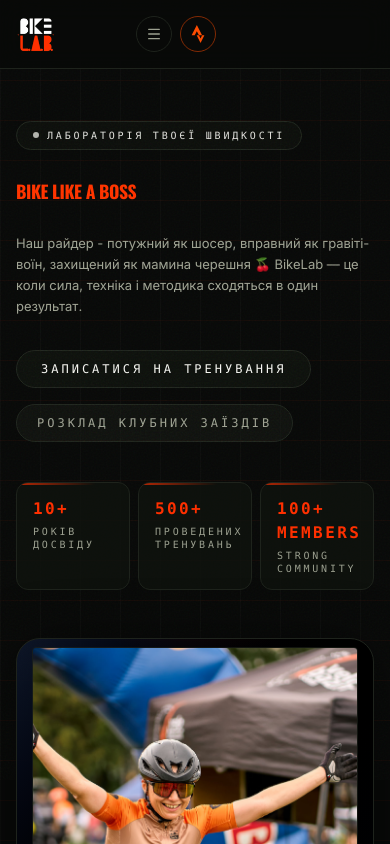
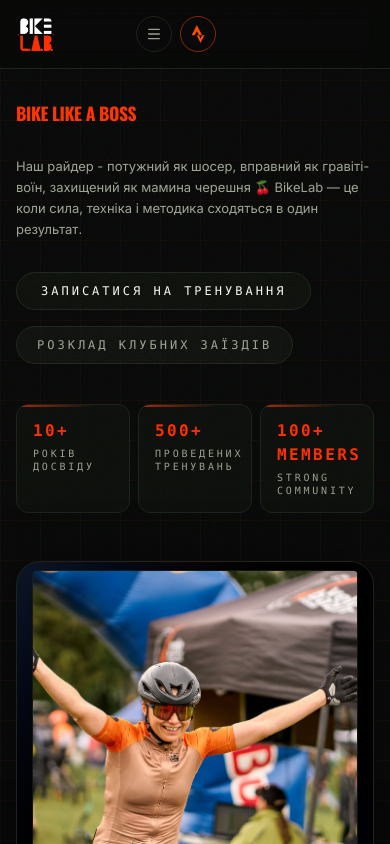
Before and after one commit to VasileAdicto/bikelab-site, a Next.js app: page / in a window 390 px wide. Shown: the top 844 px of the page. Built offline with nearby package versions, Linux system fonts and the light colour scheme.

Commit message:
Adjust layout and spacing in Home component for better visual alignment and responsiveness.

```diff
--- a/src/app/page.tsx
+++ b/src/app/page.tsx
@@ -39,18 +39,8 @@ export default function Home() {
     <div className="relative space-y-16">
       <div className="lab-noise" />
 
-      <section className="grid gap-12 pt-6 md:grid-cols-[minmax(0,1.4fr)_minmax(0,1fr)] items-center">
+      <section className="grid gap-12 pt-2 md:grid-cols-[minmax(0,1.4fr)_minmax(0,1fr)] items-start">
         <div className="space-y-8">
-          <motion.p
-            className="inline-flex items-center gap-2 rounded-full border border-border bg-card/60 px-4 py-1.5 card-meta text-foreground/90"
-            initial={{ opacity: 0, y: -10 }}
-            animate={{ opacity: 1, y: 0 }}
-            transition={{ duration: 0.4 }}
-          >
-            <span className="h-1.5 w-1.5 rounded-full bg-foreground/70" />
-            {(texts["hero.tagline"] as string) ?? "Лабораторія твоєї швидкості"}
-          </motion.p>
-
           <motion.h1
             className="font-bold tracking-tight leading-[1.1] text-accent text-[1.11rem] sm:text-[1.33rem] md:text-[1.78rem] lg:text-[2.22rem]"
             initial={{ opacity: 0, y: 10 }}
```
